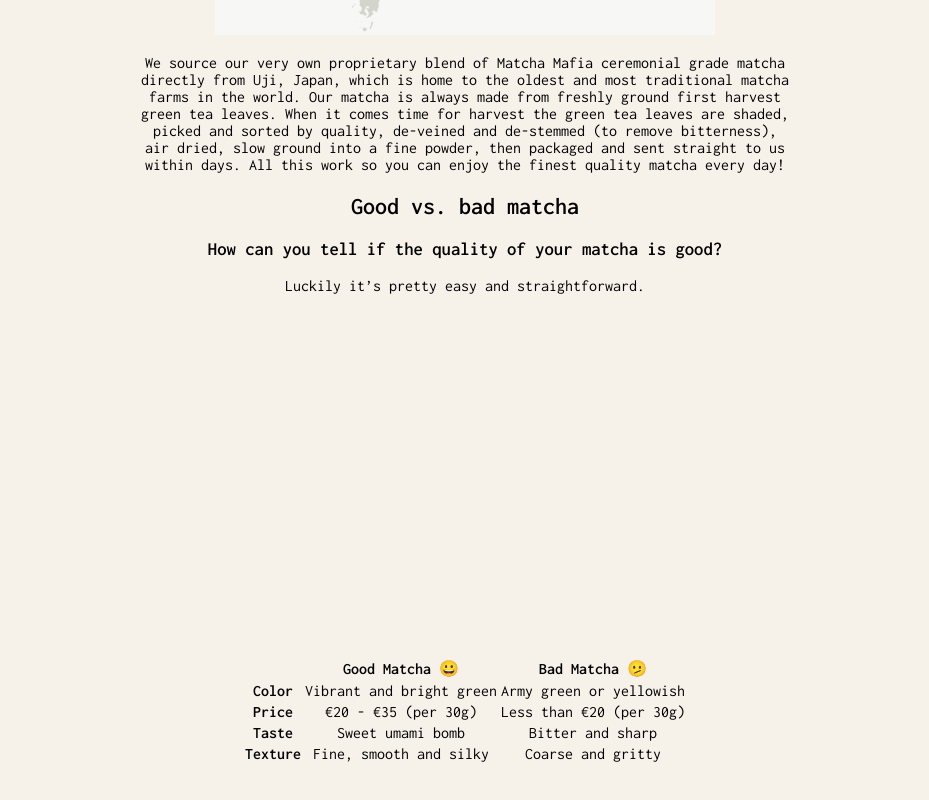
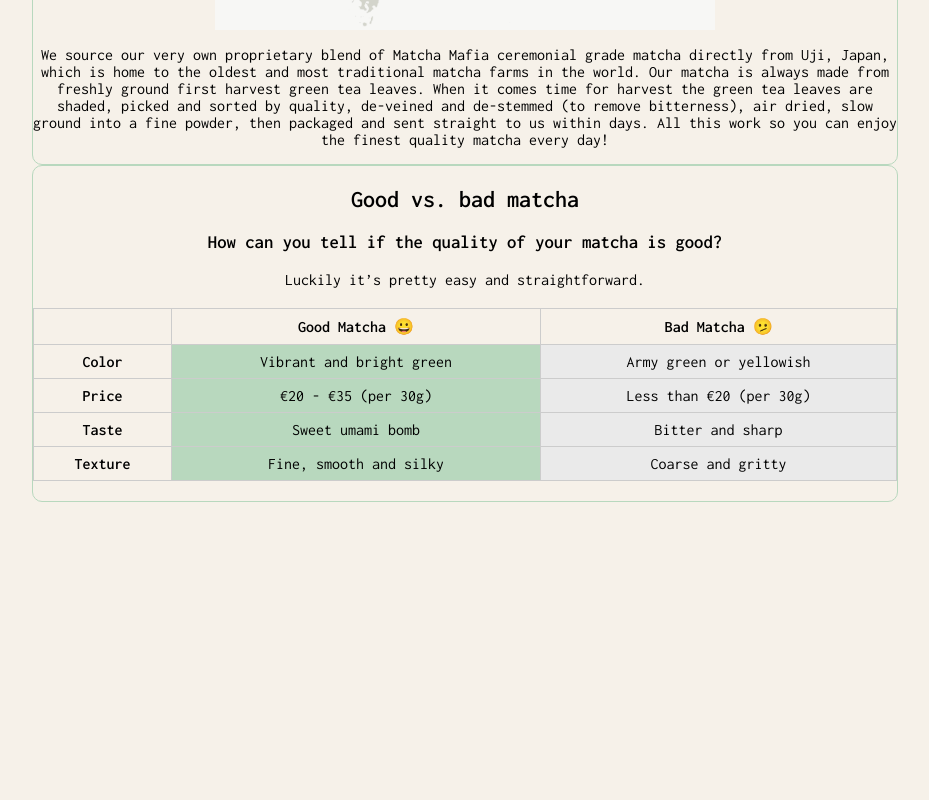
Before and after one commit to valashsab/next-js-ecommerce-store-vs, a Next.js app: page /about in a window 1280 px wide. Shown: the part 1196-1996 px from the top of the page, without its empty margins (175-1104 px from the left). After the commit the page ends 1798 px from the top, so only its background shows below. Built offline with nearby package versions, Linux system fonts and the light colour scheme; no server answers.

Commit message:
Style AboutPage & MainPage

```diff
--- a/app/about/page.js
+++ b/app/about/page.js
@@ -4,6 +4,7 @@
 export default function AboutPage() {
   return (
     <div>
+      <section className={styles.aboutSection}>
         <h1>WHY MATCHA?</h1>
         <Image
           src="/images/why_matcha.png"
@@ -11,9 +12,10 @@
           width={500}
           height={200}
         />
+      </section>
+      <section className={styles.aboutSection}>
+        <h2>Matcha = Healthy green energy</h2>
 
-      <h2>Matcha = Healthy green energy</h2>
-      <section className={styles.aboutSection}>
         <h3>Need a boost? Drink matcha!</h3>
         <p>
           Drinking one cup of matcha is roughly the equivalent of drinking 10
--- a/app/about/page.module.scss
+++ b/app/about/page.module.scss
@@ -1,15 +1,68 @@
-// .matchaTable {
-// }
+.matchaTable {
+  width: 100%;
+  border-collapse: collapse;
+  margin: 0 auto; /* Center the table horizontally */
+}
+
+.matchaTable th,
+.matchaTable td {
+  padding: 8px 12px;
+  border: 1px solid #ccc;
+  text-align: center;
+}
+
+.matchaTable th {
+  background-color: #f6f1e9; /* Light background color for table header */
+  font-weight: bold;
+}
 
 .tableContainer {
   display: flex;
   justify-content: center;
   align-items: center;
-  height: 100vh; /* Optional: Center within the viewport */
+  margin: 20px 0;
+  overflow-x: auto; /* Add horizontal scrollbar if the table overflows */
 }
 
 .aboutSection {
-  width: 60%;
+  width: 80%; /* Increase width for better readability */
   margin: 0 auto;
+  text-align: center; /* Align text to the left for better readability */
+  border-radius: 10px;
+  border: 1px solid #b8d8be;
+}
+
+.aboutSection h2,
+.aboutSection h3 {
+  margin-top: 20px; /* Add some space between headings and content */
+}
+
+.aboutSection h3,
+.aboutSection p {
   text-align: center;
 }
+
+/* Style the bullet points in the table */
+.matchaTable ul {
+  list-style: none;
+  padding: 0;
+  margin: 0;
+}
+
+.matchaTable ul li {
+  margin-bottom: 5px;
+}
+
+/* Style good and bad matcha cells */
+.matchaTable td:nth-child(2) {
+  background-color: #b8d8be; /* Green background for good matcha cells */
+}
+
+.matchaTable td:nth-child(3) {
+  background-color: #eaeaea; /* Gray background for bad matcha cells */
+}
+
+.aboutSection img {
+  display: block;
+  margin: 0 auto;
+}
--- a/app/cart/page.js
+++ b/app/cart/page.js
@@ -160,10 +160,7 @@
             <div className={styles.totalColumn} data-test-id="cart-total">
               Total quantity: {totalQuantity}
             </div>
-            <div
-              className={styles.totalColumn}
-              // className={styles.totalSum}
-            >
+            <div className={styles.totalColumn}>
               Total sum (incl. tax): {totalSum}€
             </div>
           </div>
--- a/app/globals.scss
+++ b/app/globals.scss
@@ -68,6 +68,7 @@
 
 .footerLinks {
   text-decoration: none;
+  font-family: 'Inconsolata';
 }
 
 // body
--- a/app/products/[productId]/page.tsx
+++ b/app/products/[productId]/page.tsx
@@ -50,7 +50,7 @@
         <ul className={styles.productDetails}>
           <li data-test-id="product-price">Price: {singleProduct.price}€</li>
           <li>Weight: {singleProduct.weight}</li>
-          <li>DESCRIPTION</li>
+          {/* <li>DESCRIPTION</li> */}
         </ul>
       </div>
       <div className={styles.quantityInput}>
```
Also changed, not shown: app/checkout/CheckoutForm.js (+0 -7 lines). Lines whose indentation alone changed are shown as unchanged.
